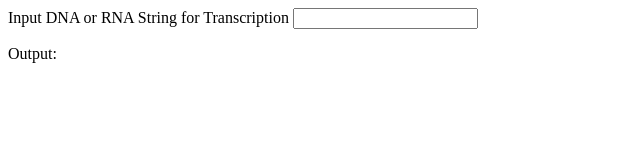
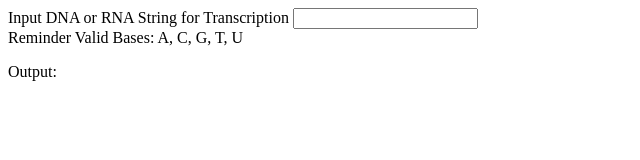
Before and after one commit to bmills23/biologyFunctions, a plain HTML site: page index.html in a window 1280 px wide. Shown: the whole page, without its empty margins (0-640 px from the left). Drawn offline with Linux system fonts and the light colour scheme.

Commit message:
Update index.html

```diff
--- a/index.html
+++ b/index.html
@@ -12,6 +12,7 @@
         <label for="baseinput">Input DNA or RNA String for Transcription</label>
         <input name="baseinput" id="myInput" type="text" pattern="[aAcCgGtTuU]*">
     </form>
+    <span>Reminder Valid Bases: A, C, G, T, U</span>
     <p>Output:<p id="output"></p></p>
     <script src="biology.js"></script>
 </body>
```
